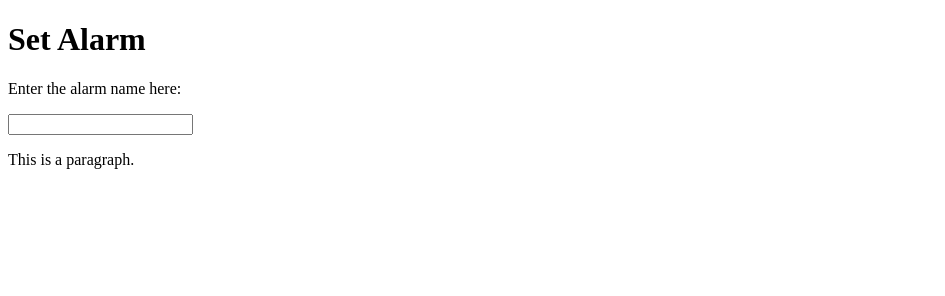
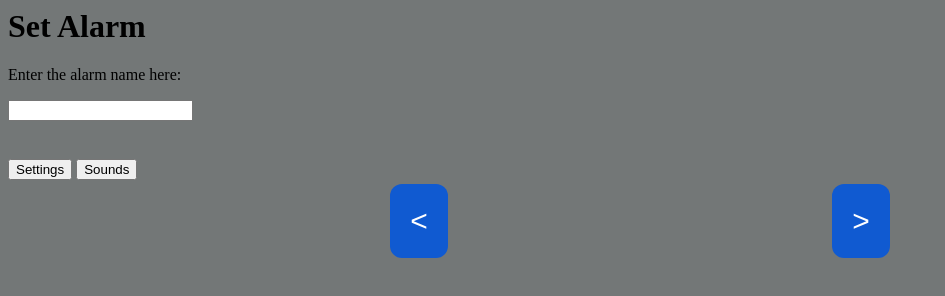
Before and after one commit to MarthaDix/Wakey-Wakey, a website: page Html/setAlarm.html in a window 1280 px wide. Shown: the whole page, without its empty margins (0-945 px from the left). Drawn offline with Linux system fonts and the light colour scheme.

Commit message:
set alarm stuff

```diff
--- a/Html/index.css
+++ b/Html/index.css
@@ -8,3 +8,20 @@ input{
   margin-top:.5%;
   text-align: center;
 }
+.nagButtons{
+  background-color: #105ad1;
+  border: none;
+  color: white;
+  padding: 20px;
+  text-align: center;
+  display: inline-block;
+  font-size: 30px;
+  margin: 4px 2px;
+  border-radius: 12px;
+}
+.ButtonNagBox{
+  display:flex;
+  flex-grow: 1;
+  justify-content:space-evenly
+
+}
--- a/Html/setAlarm.html
+++ b/Html/setAlarm.html
@@ -1,4 +1,4 @@
-<!DOCTYPE html>
+<link rel="stylesheet" href="index.css" type="text/css">
 <html>
 <head>
 <title>Set Alarm</title>
@@ -9,7 +9,17 @@
 <div>
         <p>Enter the alarm name here:</p>
         <input type="text" name="Alarm Name">
-    <p>This is a paragraph.</p>
+    <button type="button">Settings</button>
+    <button type="button">Sounds</button>
+<div class="buttonNagBox">
+    <div>
+    <button type="button" class="nagButtons"><</button>
+    </div>
+    <div>
+    <button type="button" class="nagButtons">></button>
+    </div>
+</div>
+
 
 </div>
 </body>
```
